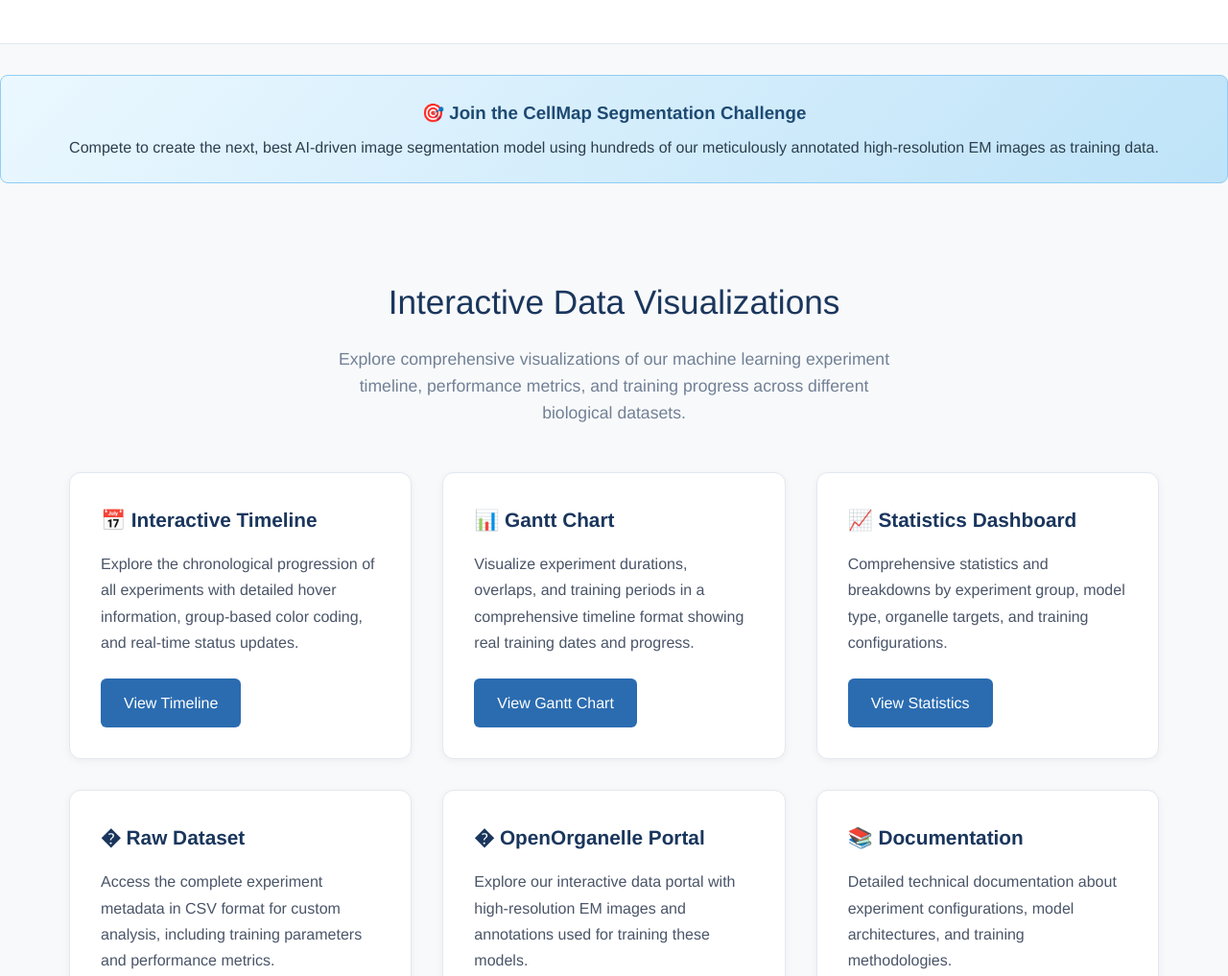
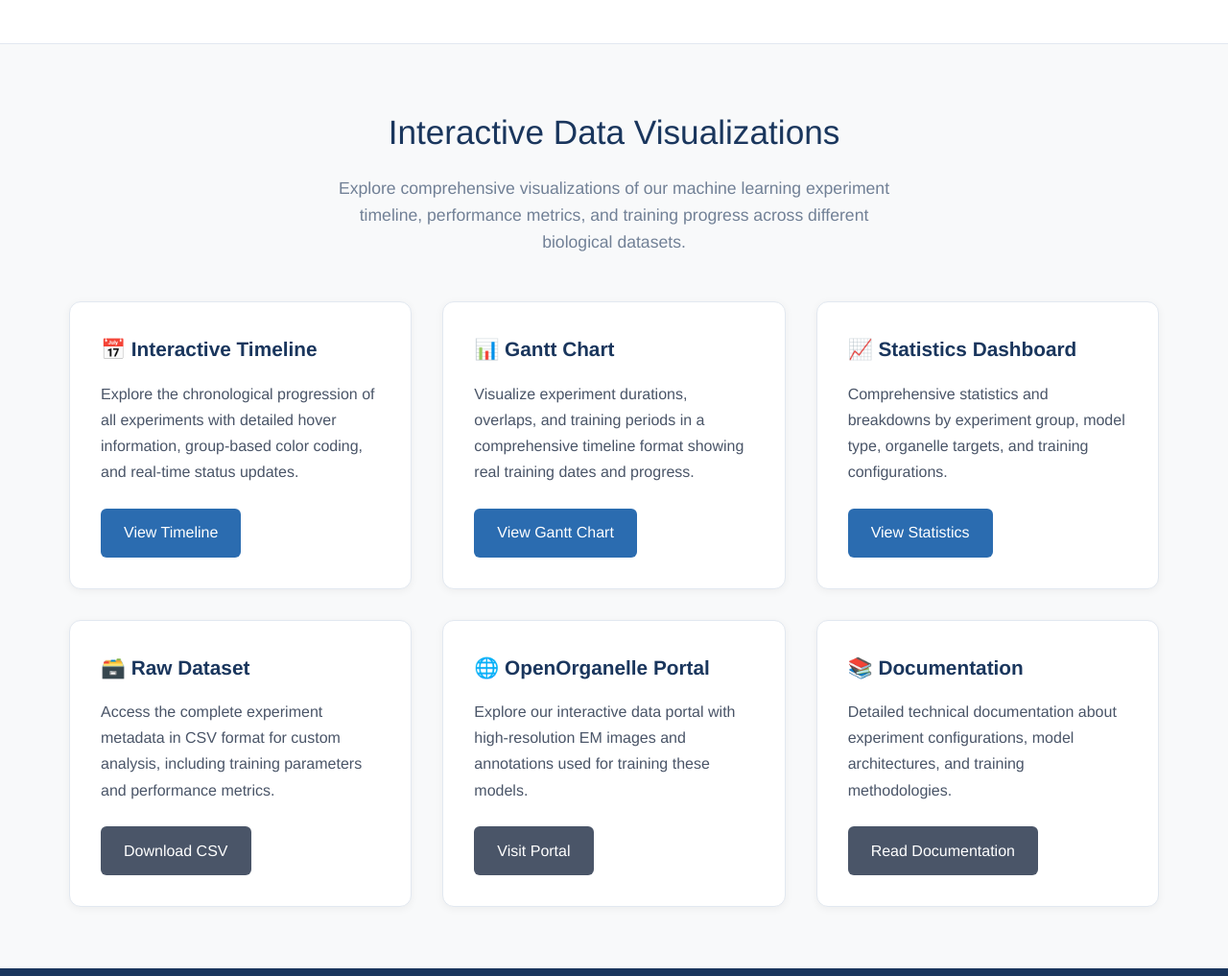
Before and after one commit to janelia-cellmap/exp-overview, a plain HTML site: page index.html in a window 1280 px wide. Shown: the part 596-1613 px from the top of the page at 96% size. Drawn offline with Linux system fonts and the light colour scheme.

Commit message:
deploy: 16579abf5f69ce35c68d00a6cf8ca010fb867591

```diff
--- a/index.html
+++ b/index.html
@@ -343,12 +343,6 @@
         </div>
     </div>
 
-    <div class="highlight-box">
-        <div class="container">
-            <h3>🎯 Join the CellMap Segmentation Challenge</h3>
-            <p>Compete to create the next, best AI-driven image segmentation model using hundreds of our meticulously annotated high-resolution EM images as training data.</p>
-        </div>
-    </div>
 
     <div class="visualizations-section">
         <div class="container">
@@ -377,13 +371,13 @@
                 </div>
 
                 <div class="viz-card">
-                    <h2>� Raw Dataset</h2>
+                    <h2>🗃️ Raw Dataset</h2>
                     <p>Access the complete experiment metadata in CSV format for custom analysis, including training parameters and performance metrics.</p>
                     <a href="https://github.com/janelia-cellmap/exp-overview/blob/main/data/processed/auto_generated_overview.csv" class="btn btn-secondary" target="_blank">Download CSV</a>
                 </div>
 
                 <div class="viz-card">
-                    <h2>� OpenOrganelle Portal</h2>
+                    <h2>🌐 OpenOrganelle Portal</h2>
                     <p>Explore our interactive data portal with high-resolution EM images and annotations used for training these models.</p>
                     <a href="https://openorganelle.janelia.org/" class="btn btn-secondary" target="_blank">Visit Portal</a>
                 </div>
```
